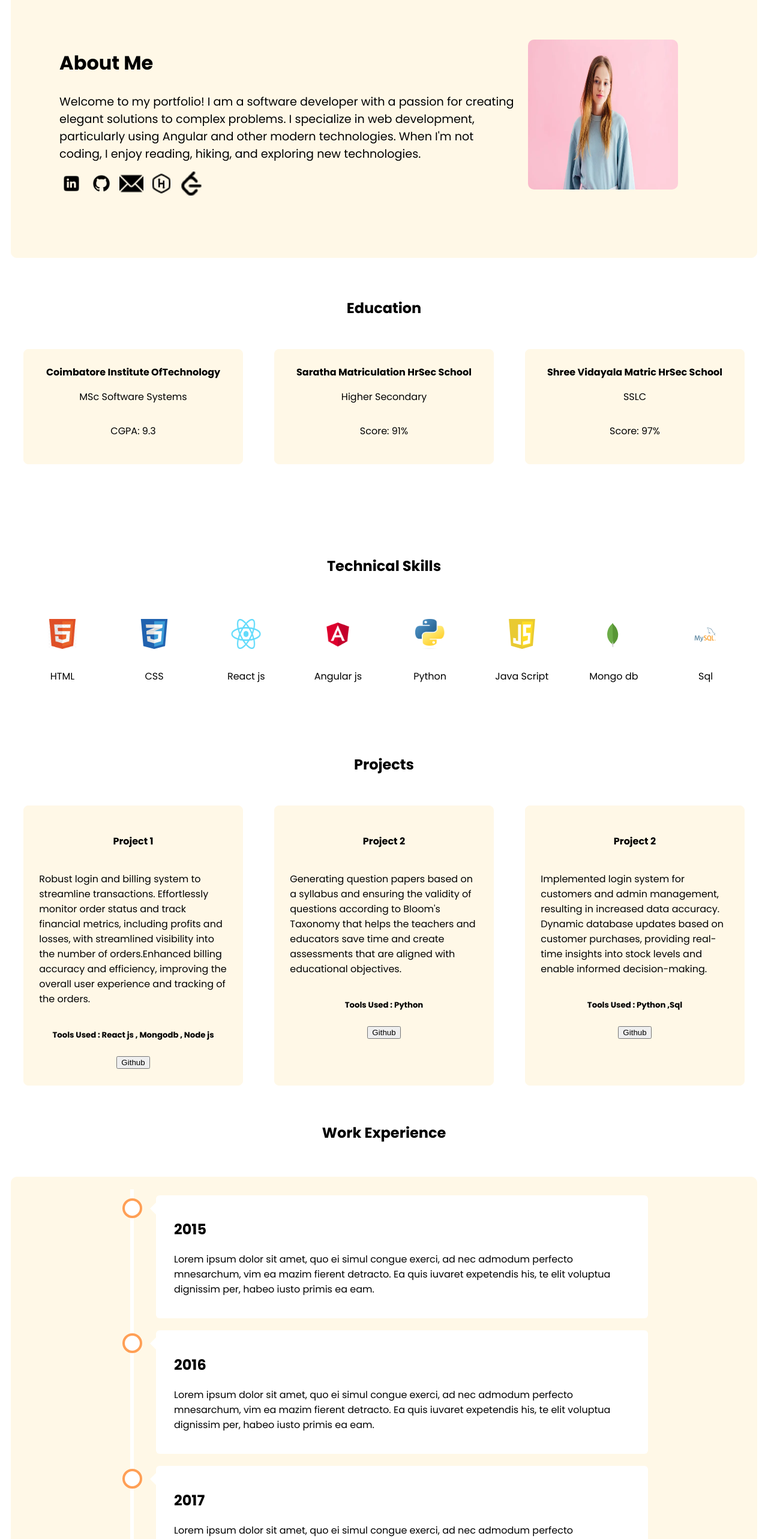
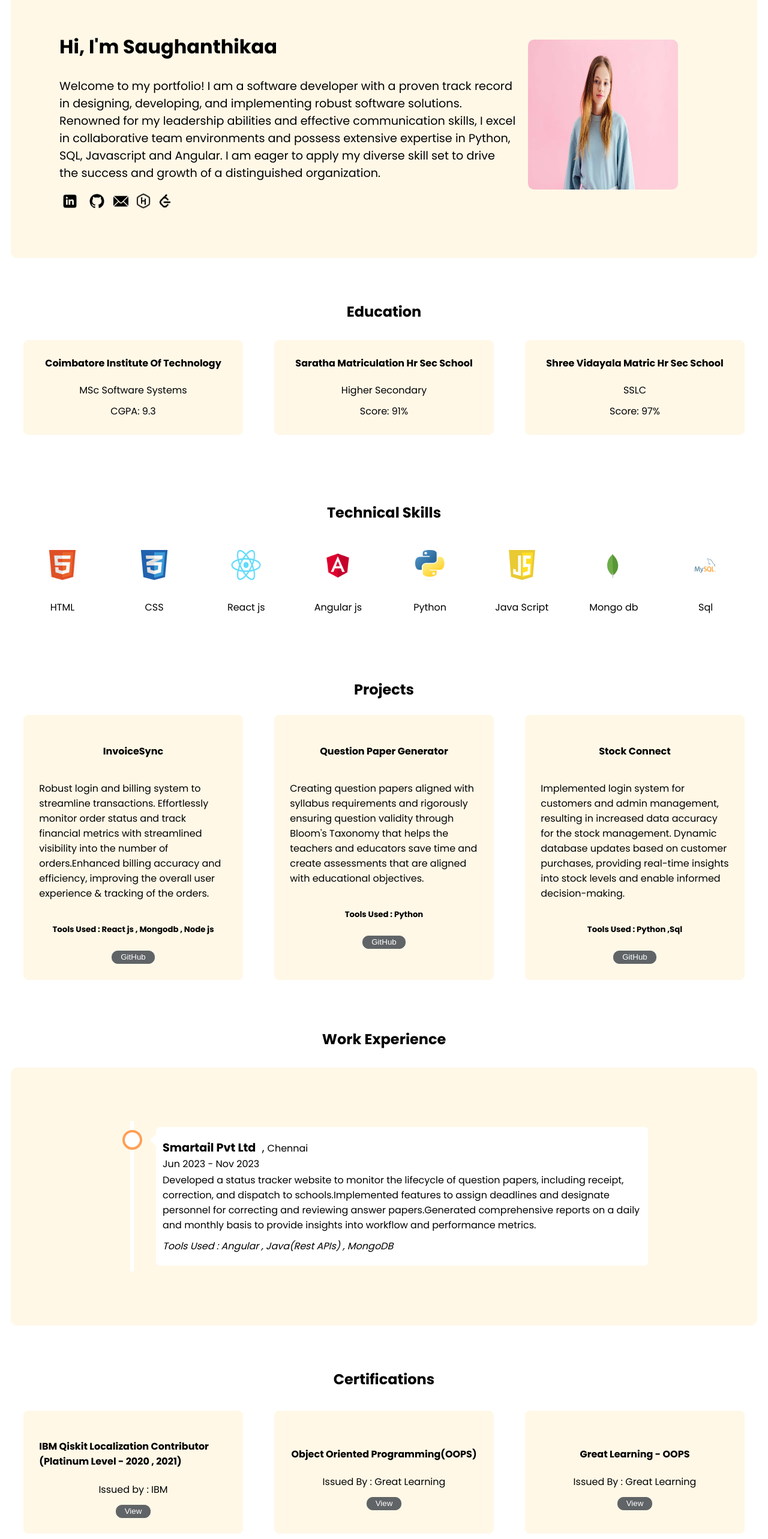
Before and after one commit to Saughanthikaa/Portfolio, an Angular app: page / in a window 1280 px wide. Shown: the part 140-2706 px from the top of the page at 60% size. Built offline with nearby package versions, Linux system fonts and the light colour scheme.

Commit message:
changes in content

```diff
--- a/src/app/about/about.component.css
+++ b/src/app/about/about.component.css
@@ -20,13 +20,9 @@
   flex-direction: column;
   margin-left: 5%;
 }
-
-.about-content img {
-  width: 40px;
-  height: 40px;
-  margin-right: 10px;
+.content-img{
+  margin-top: 15px;display: flex;align-items: center;gap: 10px;
 }
-
 .about-image img {
   width: 250px;
   height: 250px;
@@ -52,12 +48,14 @@
     width: 100%;
   }
 
-  .about-content img {
-    width: 30px; /* Adjust size for tablet view */
-    height: 30px;
-  }
+.content-img{
+  margin-top: 15px;
+  display: flex;
+  align-items: center;
+  gap: 10px;
+  justify-content: center;
 }
-
+}
 
 /* Media query for mobile phones */
 @media (max-width: 480px) {
@@ -90,10 +88,17 @@
     margin: 0 auto;
   }
 
-  .about-content img {
-    width: 30px; /* Adjust size for mobile view */
+  .content-img{
+    margin-top: 15px;
+    display: flex;
+    align-items: center;
+    gap: 10px;
+    justify-content: center;
+  }
+  /* .about-content img {
+    width: 30px;
     height: 30px;
-  }
+  } */
 }
 
 /* Media query for larger screens (like laptops) */
--- a/src/app/about/about.component.html
+++ b/src/app/about/about.component.html
@@ -1,24 +1,25 @@
 <div class="about-container">
     <div class="about-content">
-      <h2>About Me</h2>
+      <h2>Hi, I'm Saughanthikaa</h2>
       <div>
-        Welcome to my portfolio! I am a software developer with a passion for creating elegant solutions to complex problems. I specialize in web development, particularly using Angular and other modern technologies. When I'm not coding, I enjoy reading, hiking, and exploring new technologies.
+        Welcome to my portfolio! I am a  software developer with a proven track record in designing, developing, and implementing robust software solutions. Renowned for my leadership abilities and effective communication skills, I excel in collaborative team environments and possess extensive expertise in Python, SQL, Javascript and Angular.
+        I am eager to apply my diverse skill set to drive the success and growth of a distinguished organization.
       </div>
-      <div style="margin-top: 15px;">
+      <div class="content-img">
         <a href="https://www.linkedin.com/in/saughanthikaa-k-e" target="_blank">
-          <img src="../../assets/linkdin.png" alt="LinkedIn">
+          <img src="../../assets/linkdin.png" alt="LinkedIn" style="width: 35px;">
         </a>
         <a href="https://github.com/Saughanthikaa" target="_blank">
-          <img src="../../assets/github.png" alt="GitHub">
+          <img src="../../assets/github.png" alt="GitHub" style="width: 35px;">
         </a>
         <a href="mailto:saughanthikaa.ke@gmail.com" target="_blank">
-          <img src="../../assets/mail.png" class="mail-img" alt="Email">
+          <img src="../../assets/mail.png" class="mail-img" alt="Email" style="width: 25px;">
         </a>
         <a href="https://www.hackerrank.com/profile/saughanthikaa_ke" target="_blank">
-          <img src="../../assets/hackerrank.png" class="mail-img" alt="Email">
+          <img src="../../assets/hackerrank.png" class="mail-img" alt="Email" style="width: 30px;">
         </a>
         <a href="https://leetcode.com/u/saughanthikaa18/" target="_blank">
-          <img src="../../assets/leetcode.png" class="mail-img" alt="Email">
+          <img src="../../assets/leetcode.png" class="mail-img" alt="Email" style="width: 22px;">
         </a>
       </div>
 
--- a/src/app/certifications/certifications.component.css
+++ b/src/app/certifications/certifications.component.css
@@ -19,6 +19,13 @@
     /* height: 100px; */
 }
 
+.btn{
+    background: #606467;
+    color: white;
+    border: 1px solid #606467;
+    border-radius: 10px;
+    padding: 2px 14px 3px 14px;
+}
 /* Media query for tablets */
 @media (max-width: 768px) {
     .content {
@@ -31,5 +38,10 @@
 @media (max-width: 480px) {
     .content {
         width: 80%;
+        text-align: center; /* Center align text in mobile view */
     }
+    .content h4 {
+        white-space: normal; /* Allow text to wrap to next line */
+    }
+
 }
--- a/src/app/certifications/certifications.component.html
+++ b/src/app/certifications/certifications.component.html
@@ -1,46 +1,46 @@
 <div style="min-height: 430px;display: flex;flex-direction: column;">
-    <div style="display:flex;justify-content: center; margin-top: 36px;margin-bottom: 26px;"><h2>Certifications</h2></div>
+    <div style="display:flex;justify-content: center; margin-top: 42px;"><h2>Certifications</h2></div>
     <div class="container">
         <div class="content">
             <h4>IBM Qiskit Localization Contributor (Platinum Level - 2020 , 2021) </h4>
-            <p>Contributed to qiskit (Quantum) book translation.</p>
-            <a href="https://www.credly.com/badges/60c76ed5-0d0f-42db-bc3f-089a17997af1?source=linked_in_profile" target="_blank">
-                <button>Link</button>
+            <span>Issued by : IBM</span>
+            <a href="https://www.credly.com/badges/60c76ed5-0d0f-42db-bc3f-089a17997af1?source=linked_in_profile" target="_blank" style="margin-top: 10px;">
+                <button class="btn">View</button>
+            </a>
+        </div>
+        <div class="content">
+            <h4>Object Oriented Programming(OOPS)</h4>
+            <span>Issued By : Great Learning</span>
+            <a href="https://olympus.mygreatlearning.com/courses/57492/certificate" target="_blank" style="margin-top: 10px;">
+                <button class="btn">View</button>
             </a>
         </div>
         <div class="content">
             <h4>Great Learning - OOPS</h4>
-            <p>Basics of Object-Oriented Programming course from Great Learning </p>
-            <a href="https://olympus.mygreatlearning.com/courses/57492/certificate" target="_blank">
-                <button>Link</button>
-            </a>
-        </div>
-        <div class="content">
-            <h4>Great Learning - OOPS</h4>
-            <p>Problem Solving Basics certification from HackerRank.</p>
-            <a href="https://github.com/Saughanthikaa/Inventory-Mnagement-in-python" target="_blank">
-                <button>Link</button>
+            <span>Issued By : Great Learning</span>
+            <a href="https://github.com/Saughanthikaa/Inventory-Mnagement-in-python" target="_blank" style="margin-top: 10px;">
+                <button class="btn">View</button>
             </a>
         </div>
         <div class="content">
             <h4>Problem Solving - Basics</h4>
-            <p>Python Basics certification from HackerRank.<br>Issued : June 3, 2024</p>
-            <a href="https://www.hackerrank.com/certificates/iframe/78dbec138361" target="_blank">
-                <button>Link</button>
+            <span>Issued By : HackerRank</span>
+            <a href="https://www.hackerrank.com/certificates/iframe/78dbec138361" target="_blank" style="margin-top: 10px;">
+                <button class="btn">View</button>
             </a>
         </div>
         <div class="content">
             <h4>Python - Basics</h4>
-            <p>Completed the SQL Basics certification on HackerRank.<br>Issued : May 31 , 2024</p>
-            <a href="https://www.hackerrank.com/certificates/iframe/f6351dd2e02c" target="_blank">
-                <button>Link</button>
+            <span>Issued By : HackerRank</span>
+            <a href="https://www.hackerrank.com/certificates/iframe/f6351dd2e02c" target="_blank" style="margin-top: 10px;">
+                <button class="btn">View</button>
             </a>
         </div>
         <div class="content">
             <h4>SQL - Basics</h4>
-            <p>Contributed to qiskit book translation.<br>Issued : Jan 18 , 2024</p>
-            <a href="https://www.hackerrank.com/certificates/iframe/1076c2688d5b" target="_blank">
-                <button>Link</button>
+            <span>Issued By : HackerRank</span>
+            <a href="https://www.hackerrank.com/certificates/iframe/1076c2688d5b" target="_blank" style="margin-top: 10px;">
+                <button class="btn">View</button>
             </a>
         </div>
     </div>
--- a/src/app/education/education.component.css
+++ b/src/app/education/education.component.css
@@ -35,14 +35,10 @@
 @media (max-width: 480px) {
   .content {
       width: 80%;
+      text-align: center;
   }
 
-  .content b span {
-      display: block;
-  }
-
-  .content b .break {
-      display: block;
-      margin-top: 4px; /* Optional: Adjust spacing between lines */
+  .content b{
+    white-space: normal;
   }
 }
--- a/src/app/education/education.component.html
+++ b/src/app/education/education.component.html
@@ -1,36 +1,39 @@
-<div style="min-height: 430px;display: flex;flex-direction: column;">
-    <div style="display:flex;justify-content: center; margin-top: 36px;margin-bottom: 26px;">
+<div style="min-height: 342px;display: flex;flex-direction: column;">
+    <div style="display:flex;justify-content: center; margin-top: 42px;margin-bottom: 5px;">
         <h2>Education</h2>
     </div>
     <div class="container">
         <div class="content">
             <b>
-                <span>Coimbatore Institute Of</span>
-                <span class="break">Technology</span>
+                Coimbatore Institute Of Technology
+                <!-- <span>Coimbatore Institute Of</span>
+                <span class="break">Technology</span> -->
             </b>
-            <div style="display: flex;flex-direction: column;align-items: center;">
-                <p>MSc Software Systems</p>
-                <p>CGPA: 9.3</p>
+            <div style="display: flex;flex-direction: column;align-items: center;margin-top: 20px;gap: 10px;">
+                <span>MSc Software Systems</span>
+                <span>CGPA: 9.3</span>
             </div>
         </div>
         <div class="content">
             <b>
-                <span>Saratha Matriculation Hr</span>
-                <span class="break">Sec School</span>
+                Saratha Matriculation Hr Sec School
+                <!-- <span>Saratha Matriculation Hr</span>
+                <span class="break">Sec School</span> -->
             </b>
-            <div style="display: flex;flex-direction: column;align-items: center;">
-                <p>Higher Secondary</p>
-                <p>Score: 91%</p>
+            <div style="display: flex;flex-direction: column;align-items: center;margin-top: 20px;gap: 10px;">
+                <span>Higher Secondary</span>
+                <span>Score: 91%</span>
             </div>
         </div>
         <div class="content">
             <b>
-                <span>Shree Vidayala Matric Hr</span>
-                <span class="break">Sec School</span>
+                Shree Vidayala Matric Hr Sec School
+                <!-- <span>Shree Vidayala Matric Hr</span>
+                <span class="break">Sec School</span> -->
             </b>
-            <div style="display: flex;flex-direction: column;align-items: center;">
-                <p>SSLC</p>
-                <p>Score: 97%</p>
+            <div style="display: flex;flex-direction: column;align-items: center;margin-top: 20px;gap: 10px;">
+                <span>SSLC</span>
+                <span>Score: 97%</span>
             </div>
         </div>
     </div>
--- a/src/app/experience/experience.component.css
+++ b/src/app/experience/experience.component.css
@@ -11,7 +11,9 @@
   min-height: 430px;
   box-sizing: border-box;
 }
-
+.content h2, .content h4, .content p {
+  margin-bottom: 5px;  /* Adjust the value (in pixels) for desired spacing */
+}
 .timeline {
   position: relative;
   width: 100%;
@@ -79,7 +81,7 @@
 
 /* The actual content */
 .content {
-  padding: 20px 30px;
+  padding: 20px 11px;
   background-color: white;
   position: relative;
   border-radius: 6px;
@@ -129,9 +131,9 @@
     margin-bottom: 4px;
   }
 
-  .container::before {
-    left: 35px; /* Adjust the arrow position */
-  }
+  /* .container::before {
+    left: 35px;
+  } */
 
   .container::after {
 
--- a/src/app/experience/experience.component.html
+++ b/src/app/experience/experience.component.html
@@ -1,5 +1,5 @@
 <div style="min-height: 430px;display: flex;flex-direction: column;">
-    <div style="display:flex;justify-content: center; margin-top: 36px;margin-bottom: 26px;">
+    <div style="display:flex;justify-content: center; margin-top: 56px;">
       <h2>Work Experience</h2>
     </div>
 
@@ -8,8 +8,17 @@
         <div *ngFor='let entry of timeLine'>
           <div class="container right">
             <div class="content">
-              <h2>{{entry.year}}</h2>
-              <p>{{entry.detail}}</p>
+              <div>
+                <div style="font-size: larger;"><b>{{entry.year}}</b> &nbsp;, <span style="font-size: medium;">{{entry.loc}}</span></div>
+                <div>{{entry.time}}</div>
+                <!-- <div><p>{{entry.detail}}</p></div> -->
+                <div style="margin-top: 2px;">{{entry.detail}}</div>
+                 <div style="margin-top: 10px;"><I>{{entry.tools}}</I></div>
+
+              <!-- <h2>{{entry.year}}</h2>
+              <h4>{{entry.time}}</h4>
+              <p>{{entry.loc}}</p>
+              <p>{{entry.detail}}</p> -->
             </div>
           </div>
         </div>
--- a/src/app/experience/experience.component.ts
+++ b/src/app/experience/experience.component.ts
@@ -12,9 +12,6 @@ export class ExperienceComponent implements OnInit {
   ngOnInit(): void {
   }
 
-  timeLine = [{ year: '2015', detail: 'Lorem ipsum dolor sit amet, quo ei simul congue exerci, ad nec admodum perfecto mnesarchum, vim ea mazim fierent detracto. Ea quis iuvaret expetendis his, te elit voluptua dignissim per, habeo iusto primis ea eam.' },
-    { year: '2016', detail: 'Lorem ipsum dolor sit amet, quo ei simul congue exerci, ad nec admodum perfecto mnesarchum, vim ea mazim fierent detracto. Ea quis iuvaret expetendis his, te elit voluptua dignissim per, habeo iusto primis ea eam.'},
-    { year: '2017', detail: 'Lorem ipsum dolor sit amet, quo ei simul congue exerci, ad nec admodum perfecto mnesarchum, vim ea mazim fierent detracto. Ea quis iuvaret expetendis his, te elit voluptua dignissim per, habeo iusto primis ea eam.'},
-
+  timeLine = [{ year: 'Smartail Pvt Ltd', time:'Jun 2023 - Nov 2023' ,loc:'Chennai', detail: 'Developed a status tracker website to monitor the lifecycle of question papers, including receipt, correction, and dispatch to schools.Implemented features to assign deadlines and designate personnel for correcting and reviewing answer papers.Generated comprehensive reports on a daily and monthly basis to provide insights into workflow and performance metrics.',tools:'Tools Used : Angular , Java(Rest APIs) , MongoDB' },
     ]
 }
--- a/src/app/projects/projects.component.css
+++ b/src/app/projects/projects.component.css
@@ -15,7 +15,13 @@
     align-items: center;
     padding: 2vw;
   }
-
+  .btn{
+    background: #606467;
+    color: white;
+    border: 1px solid #606467;
+    border-radius: 10px;
+    padding: 2px 14px 3px 14px;
+}
   /* Media query for tablets and mobile */
   @media (max-width: 768px) {
     .container {
@@ -37,5 +43,9 @@
   @media (max-width: 480px) {
     .content {
       width: 80%;
+      text-align: center;
+    }
+    .content h5{
+      white-space: normal;
     }
   }
--- a/src/app/projects/projects.component.html
+++ b/src/app/projects/projects.component.html
@@ -1,30 +1,30 @@
 <div style="min-height: 430px;display: flex;flex-direction: column;">
-    <div style="display:flex;justify-content: center; margin-top: 36px;margin-bottom: 26px;"><h2>Projects</h2></div>
+    <div style="display:flex;justify-content: center;"><h2>Projects</h2></div>
     <div class="container">
         <div class="content">
-            <h4>Project 1</h4>
-            <p>Robust login and billing system to streamline transactions.  Effortlessly monitor order status and track financial metrics, including profits and losses, with streamlined visibility into the number of orders.Enhanced billing accuracy and efficiency, improving the overall user experience and tracking of the orders.</p>
+            <h4>InvoiceSync</h4>
+            <p>Robust login and billing system to streamline transactions. Effortlessly monitor order status and track financial metrics with streamlined visibility into the number of orders.Enhanced billing accuracy and efficiency, improving the overall user experience & tracking of the orders.</p>
             <h5>Tools Used : React js , Mongodb , Node js</h5>
             <a href="https://github.com/Saughanthikaa/Portfolio" target="_blank">
-                <button>Github</button>
+                <button class="btn">GitHub</button>
             </a>
         </div>
         <div class="content">
-            <h4>Project 2</h4>
-            <p>Generating  question papers based on a syllabus and ensuring the validity of questions according to Bloom's Taxonomy that helps the  teachers and educators save time and create assessments that are aligned with educational objectives.</p>
+            <h4>Question Paper Generator</h4>
+            <p>Creating question papers aligned with syllabus requirements and rigorously ensuring question validity through Bloom's Taxonomy that helps the  teachers and educators save time and create assessments that are aligned with educational objectives.</p>
             <h5>Tools Used : Python</h5>
             <a href="https://github.com/Saughanthikaa/Question-paper-generator-using-blooms-taxonomy" target="_blank">
-                <button>Github</button>
+                <button class="btn">GitHub</button>
             </a>
         </div>
         <div class="content">
-            <h4>Project 2</h4>
+            <h4>Stock Connect</h4>
             <p>
-        Implemented login system for customers and admin management, resulting in increased data accuracy. Dynamic database updates based on customer purchases, providing real-time insights into stock levels and enable informed decision-making.
+        Implemented login system for customers and admin management, resulting in increased data accuracy for the stock management. Dynamic database updates based on customer purchases, providing real-time insights into stock levels and enable informed decision-making.
             </p>
             <h5>Tools Used : Python ,Sql</h5>
             <a href="https://github.com/Saughanthikaa/Inventory-Mnagement-in-python" target="_blank">
-                <button>Github</button>
+                <button class="btn">GitHub</button>
             </a>
         </div>
     </div>
--- a/src/app/skills/skills.component.html
+++ b/src/app/skills/skills.component.html
@@ -1,5 +1,5 @@
 <div style="min-height: 330px; display: flex; flex-direction: column;">
-    <div style="display:flex;justify-content: center; margin-top: 36px;margin-bottom: 26px;"><h2>Technical Skills</h2></div>
+    <div style="display:flex;justify-content: center; margin-top: 35px;"><h2>Technical Skills</h2></div>
     <div class="container">
         <div class="skill">
             <img src="../../assets/htmllogo.webp" alt="Skill Icon" title="HTML">
```
